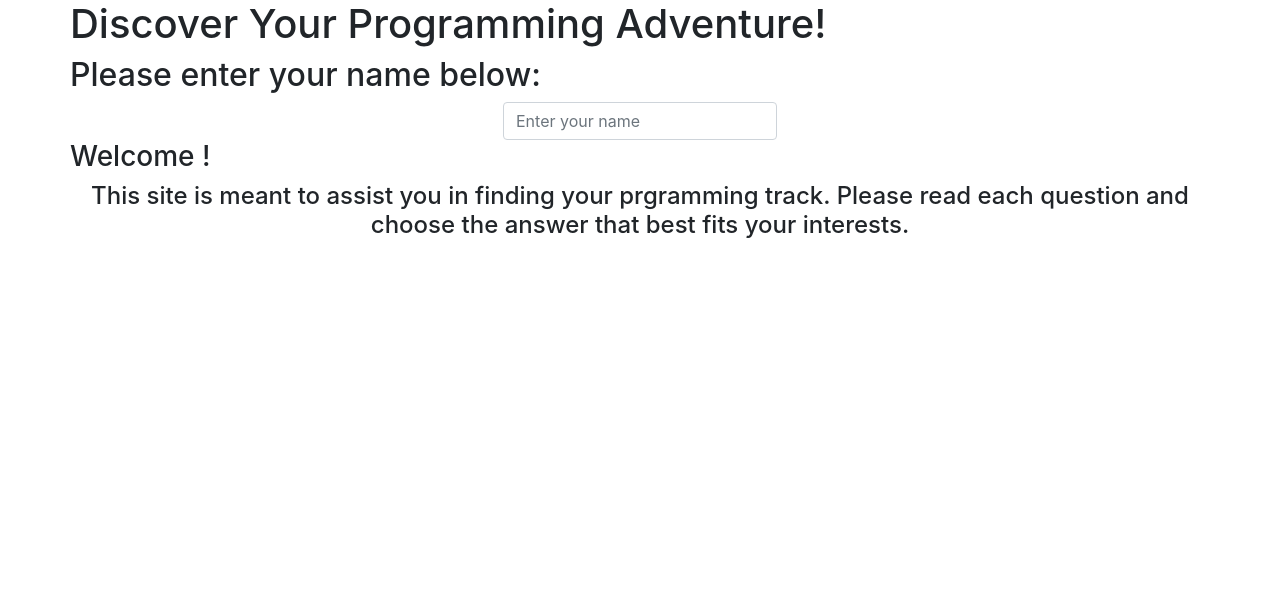
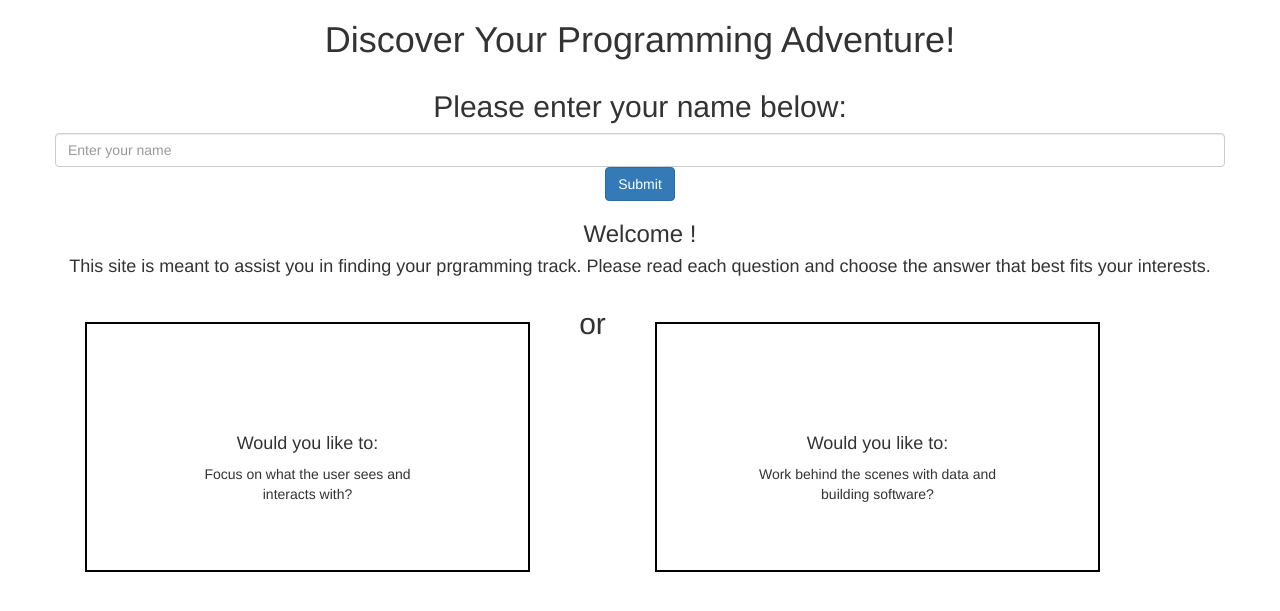
Before and after one commit to coffeeringsdesign/IndependentProject2, a plain HTML site: page index.html in a window 1280 px wide. Drawn offline with nearby package versions, Linux system fonts and the light colour scheme.

Commit message:
add in js for name form and layout for questions

```diff
--- a/css/styles.css
+++ b/css/styles.css
@@ -15,3 +15,18 @@ h2 {
 h1 {
   text-align: center;
 }
+
+.boxes {
+  border: 2px solid #000;
+  padding: 100px;
+  height: 250px;
+  margin-top: 35px;
+  margin-bottom: 35px;
+  text-align: center;
+}
+
+#questions {
+  display: block;
+  margin-left: auto;
+  margin-right: auto;
+}
--- a/index.html
+++ b/index.html
@@ -2,7 +2,7 @@
 <html lang="en" dir="ltr">
   <head>
     <meta charset="utf-8">
-    <link rel="stylesheet" href="https://stackpath.bootstrapcdn.com/bootstrap/4.1.3/css/bootstrap.min.css" integrity="sha384-MCw98/SFnGE8fJT3GXwEOngsV7Zt27NXFoaoApmYm81iuXoPkFOJwJ8ERdknLPMO" crossorigin="anonymous">
+    <link rel="stylesheet" href="css/bootstrap.css" type="text/css">
     <link rel="stylesheet" href="css/styles.css" type="text/css">
     <script src="js/jquery-3.3.1.js" type="text/javascript"></script>
     <script src="js/scripts.js" type="text/javascript"></script>
@@ -19,17 +19,39 @@
       </div>
               <!-- name form -->
       <div class="row">
-        <form class="enterName" action="index.html" method="post">
-           <input type="text" class="form-control" placeholder="Enter your name">
+        <form id="nameForm" action="index.html" method="post">
+           <input id="visitornameInput" type="text" class="form-control" placeholder="Enter your name">
+           <button type="submit" class="btn btn-primary">Submit</button>
         </form>
       </div>
         <!-- shows name -->
       <div class="row">
-        <h3>Welcome <span id="visitorName"></span>!</h3>
+        <h3>Welcome <span class="showthemtheirName"></span>!</h3>
         <h4>This site is meant to assist you in finding your prgramming track. Please read each question and choose the answer that best fits your interests.</h4>
       </div>
       <!-- questions -->
-      <div class="row">
+      <div id="questions" class="row">
+        <!-- left question -->
+        <div class="col-md-5">
+          <div class="boxes">
+            <h4>Would you like to:</h4>
+            <p>Focus on what the user sees and interacts with?</p>
+          </div>
+        </div>
+        <!-- the or -->
+        <div class="col-md-1">
+          <h2>or</h2>
+        </div>
+        <!-- right question -->
+        <div class="col-md-5">
+          <div class="boxes">
+            <h4>Would you like to:</h4>
+            <p>Work behind the scenes with data and building software?</p>
+          </div>
+        </div>
+
+
+
 
       </div>
     </div>
--- a/js/scripts.js
+++ b/js/scripts.js
@@ -1,6 +1,10 @@
 $(document).ready(function() {
-  prompt("Welcome! Please enter your name:");
+  $("#nameForm")submit(function(event) {
+    event.preventDefault();
+    var theirName = $("input#visitornameInput").val();
+    $(".showthemtheirName").text(theirName);
+  });
 
 
 
-}
+});
```
